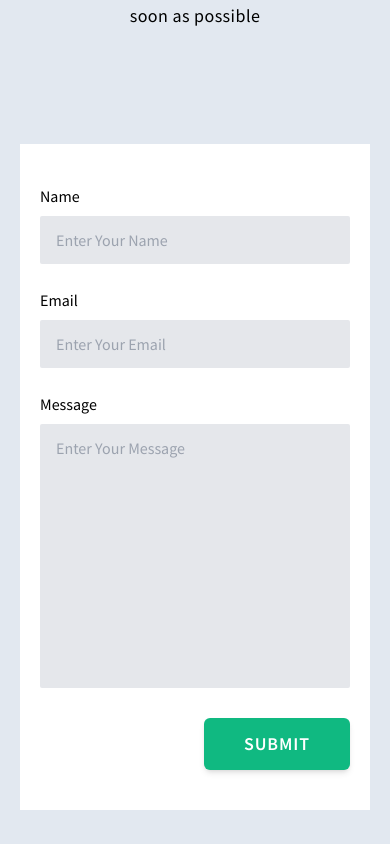
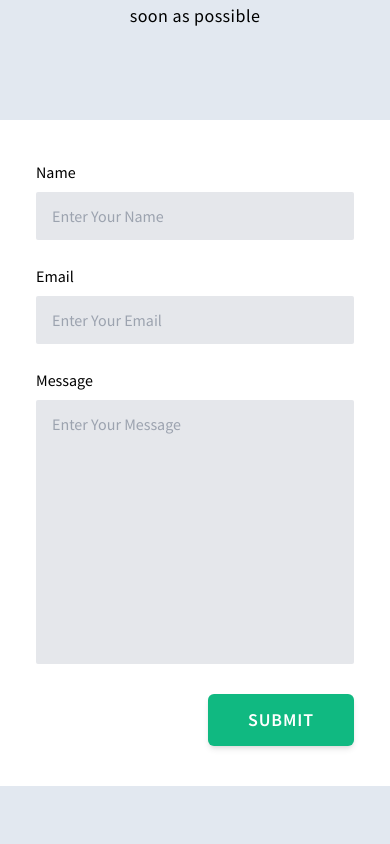
Before and after one commit to Sody15/my-portfolio, a React (Vite) app: page / in a window 390 px wide. Shown: the part 4640-5484 px from the top of the page. Built offline with nearby package versions, Linux system fonts and the light colour scheme.

Commit message:
contact style mobile form changes

```diff
--- a/src/components/sections/Contact.module.css
+++ b/src/components/sections/Contact.module.css
@@ -3,7 +3,7 @@
 }
 
 .form {
-  @apply bg-white py-10 px-5 sm:px-10 max-w-3xl m-auto flex flex-col gap-6 relative overflow-hidden;
+  @apply bg-white p-10 max-w-3xl -m-6 md:m-auto flex flex-col gap-6 relative overflow-hidden;
 }
 
 .input {
```
